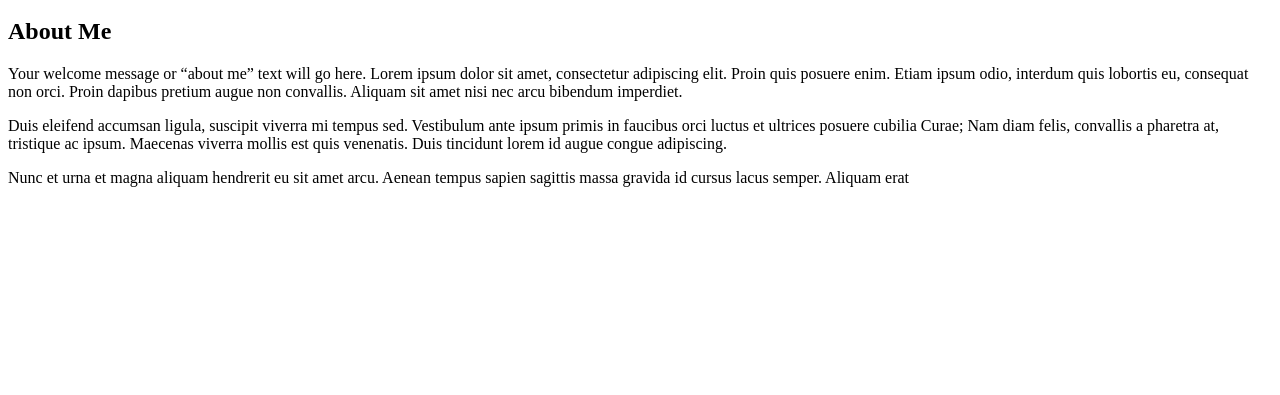
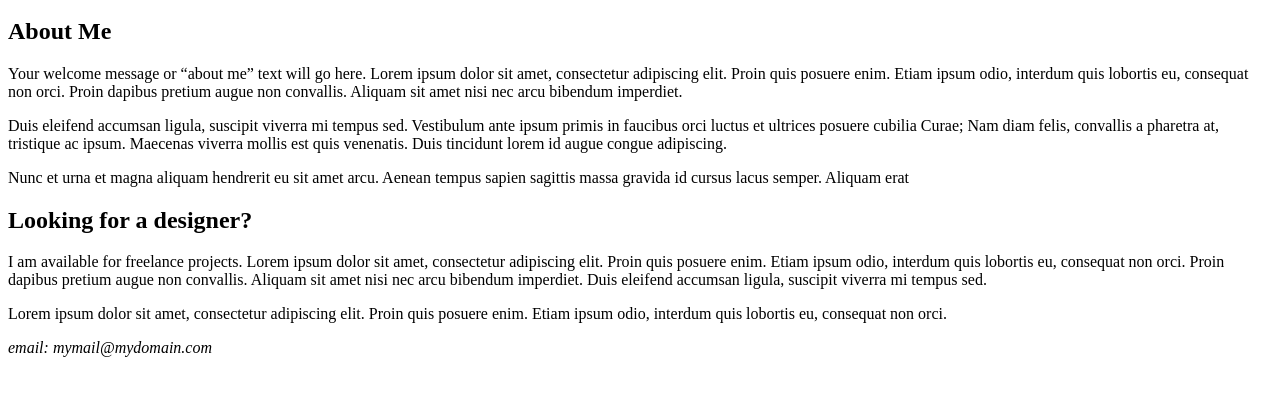
Before and after one commit to icyater/one-page-portfolio, a plain HTML site: page index.html in a window 1280 px wide. Shown: the part 147-542 px from the top of the page. Drawn offline with Linux system fonts and the light colour scheme.

Commit message:
1. section added with paragraph

```diff
--- a/index.html
+++ b/index.html
@@ -21,6 +21,14 @@
 
 		<p>Nunc et urna et magna aliquam hendrerit eu sit amet arcu. Aenean tempus sapien sagittis massa gravida id cursus lacus semper. Aliquam erat </p>
 	</article>
+	<section>
+		<h1>Looking for a designer?</h1>
+		<p>I am available for freelance projects. Lorem ipsum dolor sit amet, consectetur adipiscing elit. Proin quis posuere enim. Etiam ipsum odio, interdum quis lobortis eu, consequat non orci. Proin dapibus pretium augue non convallis. Aliquam sit amet nisi nec arcu bibendum imperdiet. Duis eleifend accumsan ligula, suscipit viverra mi tempus sed.</p>
+
+		<p>Lorem ipsum dolor sit amet, consectetur adipiscing elit. Proin quis posuere enim. Etiam ipsum odio, interdum quis lobortis eu, consequat non orci.</p>
+
+		<address>email: mymail@mydomain.com</address>
+	</section>
 
 </body>
 </html>
```
